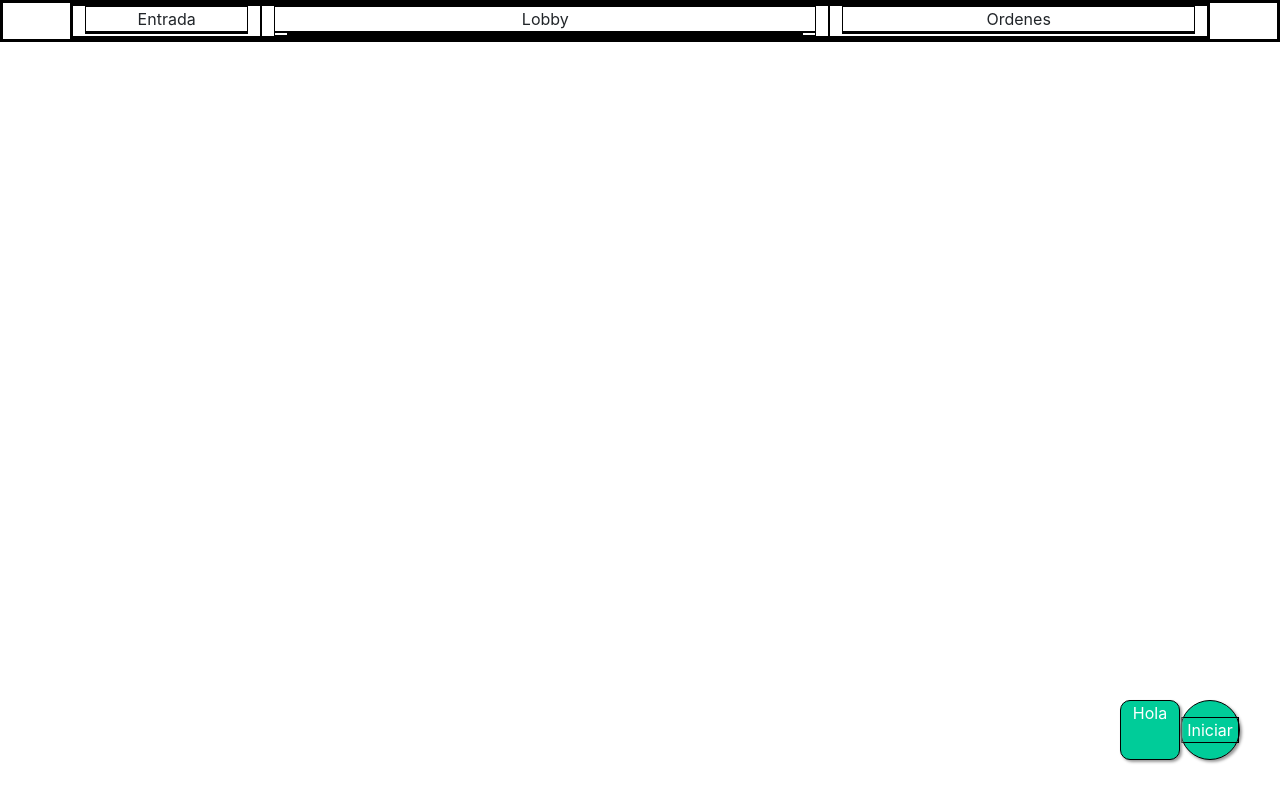
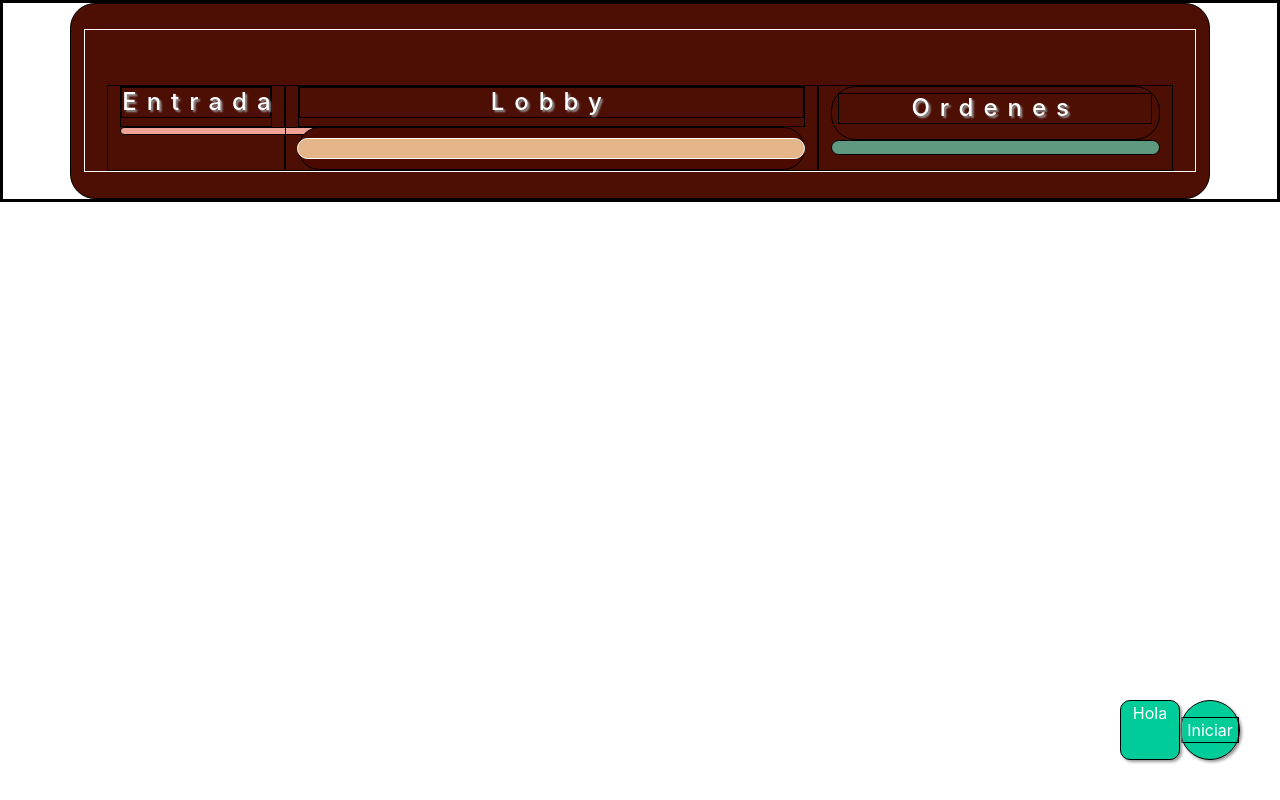
Before and after one commit to FLOTUZ/restaurante-final, a React (Create React App) app: page / in a window 1280 px wide. Built offline with nearby package versions, Linux system fonts and the light colour scheme.

Commit message:
Se agrego Css

```diff
--- a/src/App.css
+++ b/src/App.css
@@ -57,3 +57,58 @@
 	text-align:center;
 	box-shadow: 2px 2px 3px #999;
 }
+.row{
+  padding-top: 5%;
+  padding-left: 2%;
+  padding-right: 2%;
+  border-color: rgb(255, 255, 255);
+}
+.container{
+  border-radius: 25px;
+  background-color: rgba(75, 11, 0, 0.986);
+  color:#ffffff;
+  padding-top: 2%;
+  padding-left: 2%;
+  padding-right: 2%;
+  padding-bottom: 2%;
+}
+h2{
+  color:#ffffff;
+   text-shadow:
+  2px 2px 2px rgb(148, 148, 148);
+  font-size: 150%;
+  letter-spacing: 10px ;
+  text-align:center;
+}
+#entrada{
+  border-radius: 25px;
+  background-color: rgba(243, 166, 152, 0.986);
+  width: 200px;
+  padding-top: 2%;
+  padding-left: 2%;
+  padding-right: 2%;
+  padding-bottom: 2%;
+
+}
+#lobby{ padding-top: 2%;
+  padding-left: 2%;
+  padding-right: 2%;
+  padding-bottom: 2%;
+  border-radius: 25px;
+
+  background-color: rgb(228, 181, 137);
+
+}
+#ordenes{
+  padding-top: 2%;
+  padding-left: 2%;
+  padding-right: 2%;
+  padding-bottom: 2%;
+  border-radius: 25px;
+
+
+}
+#cocinas{
+  background-color: rgba(102, 195, 164, 0.774);
+  color:#ffffff;
+}
--- a/src/App.js
+++ b/src/App.js
@@ -24,17 +24,17 @@ export default function App() {
       <div className="container">
         <div className="row">
           <div className="col-2">
-            <div>Entrada</div>
+            <div><h2>Entrada</h2></div>
             <div id="entrada" className="container"></div>
           </div>
           <div className="col-6">
-            <div>Lobby</div>
+            <div><h2>Lobby</h2></div>
             <div className="container">
               <div id="lobby" className="row row-cols-2"></div>
             </div>
           </div>
           <div className="col-4">
-            <div id="ordenes">Ordenes</div>
+            <div id="ordenes"><h2>Ordenes</h2></div>
             <div id="cocinas" className="container"></div>
           </div>
         </div>
@@ -63,7 +63,6 @@ function main() {
   pintarFila();
 
   darMesaAComensal();
-  alert("Se cerró el restautante");
 }
 function darMesaAComensal() {
   while (capacidadLobby !== 0 && !entrada.isEmpty()) {
```
Also changed, not shown: 1 other file (tests, documents, lock files or other folders).
